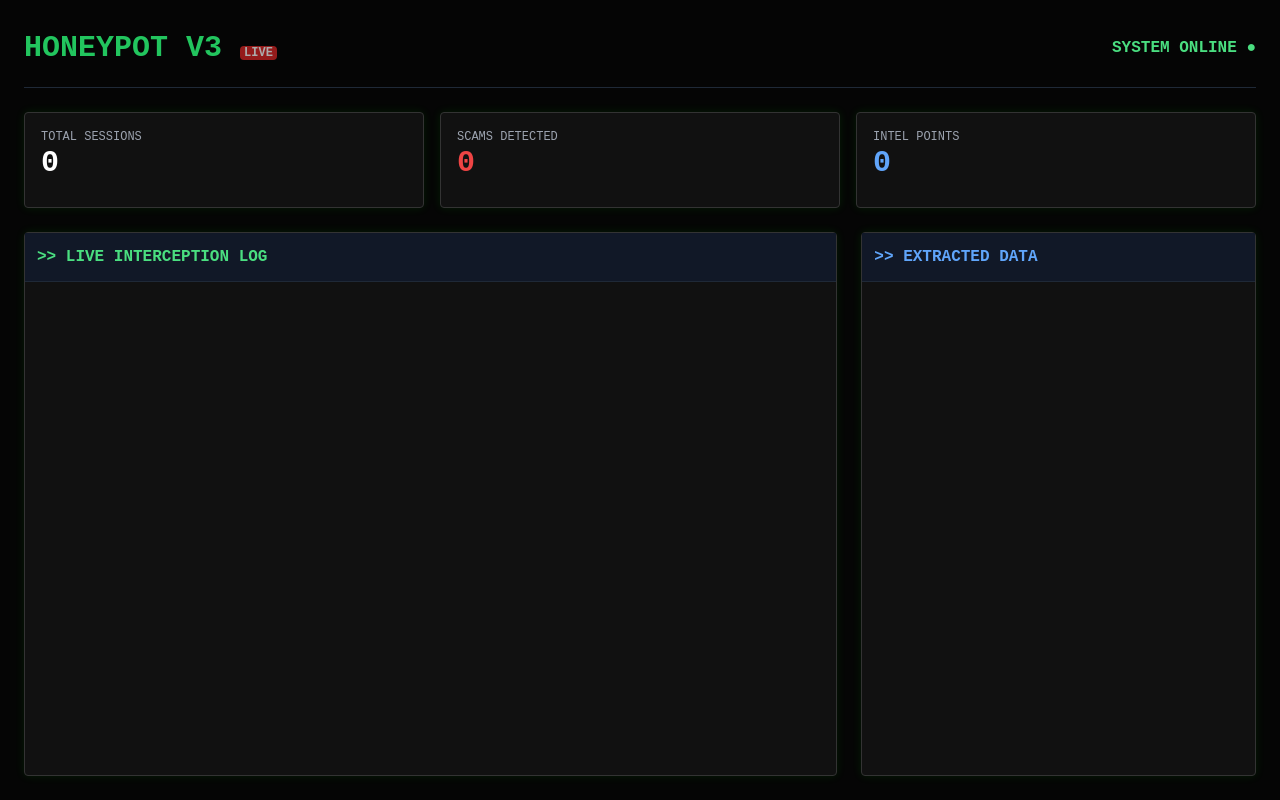
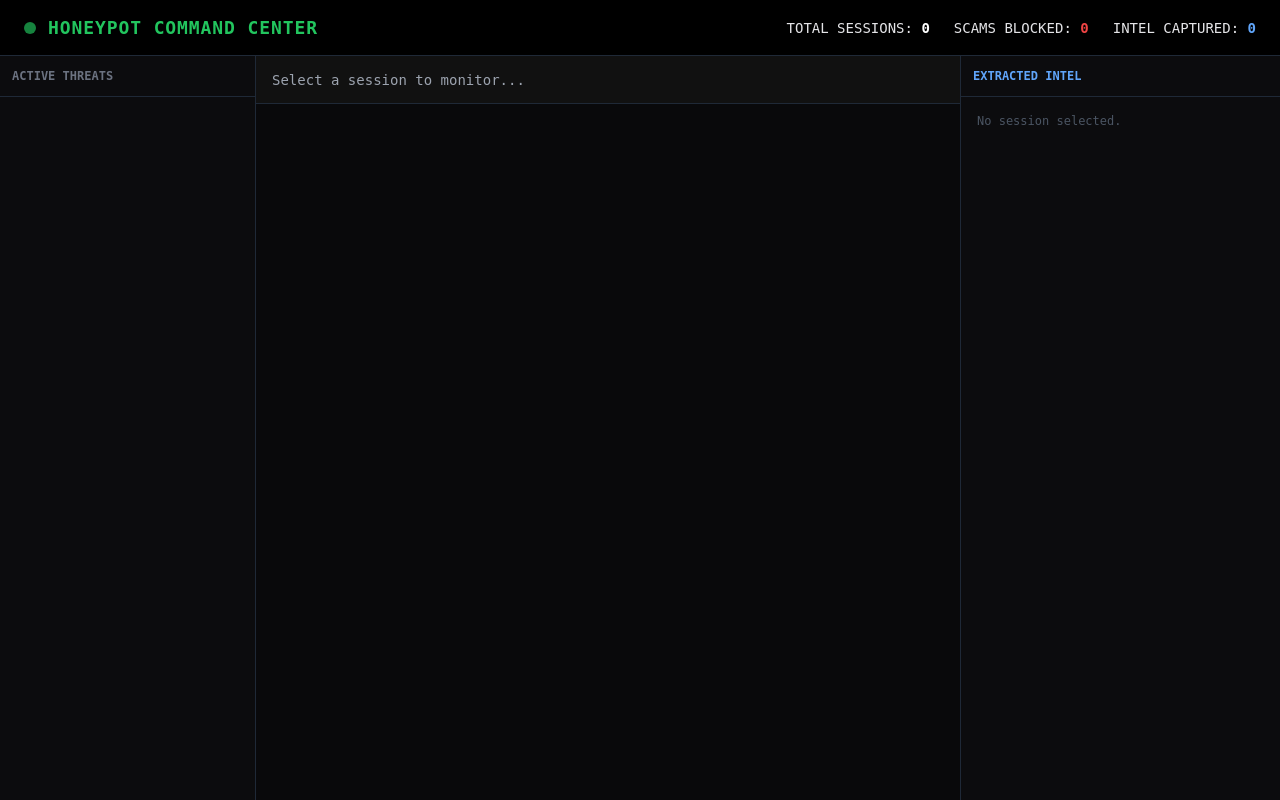
Before and after one commit to shaheenrasheed/agentic-honeypot, a FastAPI app: page / in a window 1280 px wide. Run offline with FastAPI, Linux system fonts and the light colour scheme; data that the repository does not hold is empty; some libraries are stand-ins or nearby versions.

Commit message:
Final UI fixes and Advanced Dashboard

```diff
--- a/templates/dashboard.html
+++ b/templates/dashboard.html
@@ -3,85 +3,159 @@
 <head>
     <meta charset="UTF-8">
     <meta name="viewport" content="width=device-width, initial-scale=1.0">
-    <title>Mission Control</title>
+    <title>Agentic Command Center</title>
     <script src="https://cdn.tailwindcss.com"></script>
+    <script src="https://unpkg.com/lucide@latest"></script>
     <style>
-        body { background-color: #050505; color: #e0e0e0; font-family: 'Courier New', monospace; height: 100vh; width: 100vw; overflow: hidden; display: flex; flex-direction: column; }
-        .cyber-border { border: 1px solid #333; box-shadow: 0 0 10px rgba(0, 255, 0, 0.1); }
+        body { background-color: #09090b; color: #e4e4e7; font-family: monospace; height: 100vh; overflow: hidden; }
+        .cyber-border { border: 1px solid #27272a; }
+        .selected-row { background-color: #27272a; border-left: 4px solid #10b981; }
         ::-webkit-scrollbar { width: 6px; }
-        ::-webkit-scrollbar-track { background: #000; }
-        ::-webkit-scrollbar-thumb { background: #333; }
+        ::-webkit-scrollbar-thumb { background: #3f3f46; border-radius: 3px; }
     </style>
 </head>
-<body class="p-6">
-    <header class="flex-none flex justify-between items-center mb-6 border-b border-gray-800 pb-4 h-16">
-        <h1 class="text-3xl font-bold text-green-500">HONEYPOT V3 <span class="text-xs text-white bg-red-600 px-1 rounded animate-pulse">LIVE</span></h1>
-        <div class="text-right"><p class="text-green-400 font-bold">SYSTEM ONLINE ●</p></div>
+<body class="flex flex-col">
+
+    <header class="h-14 border-b border-gray-800 bg-black flex items-center justify-between px-6">
+        <div class="flex items-center gap-3">
+            <div class="w-3 h-3 rounded-full bg-green-500 animate-pulse"></div>
+            <h1 class="font-bold text-lg tracking-wider text-green-500">HONEYPOT COMMAND CENTER</h1>
+        </div>
+        <div class="flex gap-6 text-sm">
+            <div>TOTAL SESSIONS: <span id="stat-total" class="font-bold text-white">0</span></div>
+            <div>SCAMS BLOCKED: <span id="stat-scams" class="font-bold text-red-500">0</span></div>
+            <div>INTEL CAPTURED: <span id="stat-intel" class="font-bold text-blue-400">0</span></div>
+        </div>
     </header>
 
-    <div class="flex-none grid grid-cols-3 gap-4 mb-6 h-24">
-        <div class="bg-[#111] p-4 rounded cyber-border">
-            <p class="text-gray-400 text-xs">TOTAL SESSIONS</p>
-            <p class="text-3xl font-bold text-white" id="total-sessions">0</p>
+    <div class="flex-1 flex min-h-0">
+
+        <div class="w-64 border-r border-gray-800 bg-[#0c0c0e] flex flex-col">
+            <div class="p-3 text-xs font-bold text-gray-500 border-b border-gray-800">ACTIVE THREATS</div>
+            <div id="session-list" class="flex-1 overflow-y-auto">
+                </div>
         </div>
-        <div class="bg-[#111] p-4 rounded cyber-border">
-            <p class="text-gray-400 text-xs">SCAMS DETECTED</p>
-            <p class="text-3xl font-bold text-red-500" id="scams-detected">0</p>
+
+        <div class="flex-1 flex flex-col bg-[#09090b] relative">
+            <div id="chat-header" class="h-12 border-b border-gray-800 flex items-center px-4 bg-[#111] justify-between">
+                <span class="text-gray-400 text-sm">Select a session to monitor...</span>
+            </div>
+
+            <div id="chat-feed" class="flex-1 overflow-y-auto p-4 space-y-3">
+                </div>
         </div>
-        <div class="bg-[#111] p-4 rounded cyber-border">
-            <p class="text-gray-400 text-xs">INTEL POINTS</p>
-            <p class="text-3xl font-bold text-blue-400" id="intel-count">0</p>
-        </div>
-    </div>
 
-    <div class="flex-1 grid grid-cols-3 gap-6 min-h-0">
-        <div class="col-span-2 flex flex-col bg-[#111] rounded cyber-border h-full">
-            <div class="flex-none p-3 border-b border-gray-800 bg-gray-900">
-                <h3 class="font-bold text-green-400">>> LIVE INTERCEPTION LOG</h3>
-            </div>
-            <div class="flex-1 overflow-y-auto p-4 space-y-3" id="live-feed">
-                <p class="text-gray-600 italic">Waiting for incoming signals...</p>
+        <div class="w-80 border-l border-gray-800 bg-[#0c0c0e] flex flex-col">
+            <div class="p-3 text-xs font-bold text-blue-400 border-b border-gray-800">EXTRACTED INTEL</div>
+            <div id="intel-feed" class="flex-1 overflow-y-auto p-4 space-y-3">
+                <p class="text-xs text-gray-600">No session selected.</p>
             </div>
         </div>
 
-        <div class="col-span-1 flex flex-col bg-[#111] rounded cyber-border h-full">
-            <div class="flex-none p-3 border-b border-gray-800 bg-gray-900">
-                <h3 class="font-bold text-blue-400">>> EXTRACTED DATA</h3>
-            </div>
-            <div class="flex-1 overflow-y-auto p-4 space-y-2" id="intel-feed"></div>
-        </div>
     </div>
 
     <script>
-        async function fetchStats() {
+        let currentSessionId = null;
+
+        // Poll for updates every 2 seconds
+        setInterval(refreshDashboard, 2000);
+
+        async function refreshDashboard() {
             try {
-                const response = await fetch('/dashboard/stats');
-                const data = await response.json();
-                document.getElementById('total-sessions').innerText = data.total_sessions;
-                document.getElementById('scams-detected').innerText = data.scams_detected;
-                document.getElementById('intel-count').innerText = data.total_intel;
+                // 1. Get Global Stats & Session List
+                const res = await fetch('/dashboard/stats');
+                const data = await res.json();
 
-                const feed = document.getElementById('live-feed');
-                feed.innerHTML = '';
-                data.recent_logs.slice().reverse().forEach(log => {
-                    let color = 'text-gray-400';
-                    if (log.role === 'scammer') color = 'text-red-400';
-                    if (log.role === 'agent') color = 'text-green-400';
-                    const html = `<div class="border-b border-gray-800 pb-1"><span class="text-xs text-gray-600">[${log.timestamp}]</span> <span class="${color} text-sm font-mono">${log.role.toUpperCase()}: ${log.message}</span></div>`;
-                    feed.innerHTML += html;
-                });
+                updateStats(data.summary);
+                renderSidebar(data.active_sessions);
 
-                const intelDiv = document.getElementById('intel-feed');
-                let intelHtml = '';
-                data.all_intel.bankAccounts.forEach(i => intelHtml += `<div class="bg-gray-800 p-2 rounded text-xs text-white">🏦 BANK: ${i}</div>`);
-                data.all_intel.upiIds.forEach(i => intelHtml += `<div class="bg-gray-800 p-2 rounded text-xs text-white">💸 UPI: ${i}</div>`);
-                data.all_intel.phishingLinks.forEach(i => intelHtml += `<div class="bg-gray-800 p-2 rounded text-xs text-red-300">🔗 URL: ${i}</div>`);
-                data.all_intel.phoneNumbers.forEach(i => intelHtml += `<div class="bg-gray-800 p-2 rounded text-xs text-yellow-300">📞 TEL: ${i}</div>`);
-                intelDiv.innerHTML = intelHtml;
-            } catch (error) {}
+                // 2. If a session is selected, refresh its specific data
+                if (currentSessionId) {
+                    const sessionRes = await fetch(`/api/session/${currentSessionId}`);
+                    const sessionData = await sessionRes.json();
+                    renderChat(sessionData.chat_log);
+                    renderIntel(sessionData.intelligence);
+                }
+            } catch (e) { console.error(e); }
         }
-        setInterval(fetchStats, 2000);
-        fetchStats();
+
+        function updateStats(summary) {
+            document.getElementById('stat-total').innerText = summary.total_sessions;
+            document.getElementById('stat-scams').innerText = summary.scams_detected;
+            document.getElementById('stat-intel').innerText = summary.total_intel;
+        }
+
+        function renderSidebar(sessions) {
+            const list = document.getElementById('session-list');
+            // Don't redraw entirely if list length hasn't changed to prevent jitter (simple check)
+            // For a hackathon, innerHTML is fine.
+            list.innerHTML = '';
+
+            sessions.slice().reverse().forEach(s => {
+                const isSelected = s.id === currentSessionId;
+                const div = document.createElement('div');
+                div.className = `p-3 border-b border-gray-800 cursor-pointer hover:bg-gray-800 ${isSelected ? 'selected-row' : ''}`;
+                div.onclick = () => selectSession(s.id);
+
+                const statusColor = s.is_scam ? 'text-red-500' : 'text-gray-500';
+                const statusText = s.is_scam ? '⚠️ SCAM' : '● ACTIVE';
+
+                div.innerHTML = `
+                    <div class="flex justify-between items-center mb-1">
+                        <span class="font-bold text-xs text-gray-300 truncate w-24">${s.id}</span>
+                        <span class="text-[10px] text-gray-500">${s.last_active}</span>
+                    </div>
+                    <div class="text-[10px] ${statusColor} font-bold">${statusText} | Msgs: ${s.msg_count}</div>
+                `;
+                list.appendChild(div);
+            });
+        }
+
+        function selectSession(sid) {
+            currentSessionId = sid;
+            document.getElementById('chat-header').innerHTML = `<span class="font-bold text-white">MONITORING: ${sid}</span>`;
+            refreshDashboard(); // Trigger immediate update
+        }
+
+        function renderChat(logs) {
+            const feed = document.getElementById('chat-feed');
+            feed.innerHTML = '';
+            logs.forEach(log => {
+                const align = log.role === 'scammer' ? 'text-right' : 'text-left';
+                const color = log.role === 'scammer' ? 'text-red-300' : (log.role === 'agent' ? 'text-green-300' : 'text-yellow-500');
+
+                feed.innerHTML += `
+                    <div class="${align} mb-2">
+                        <div class="text-[10px] text-gray-600">${log.role.toUpperCase()} • ${log.timestamp}</div>
+                        <div class="inline-block px-3 py-2 rounded bg-[#1f1f22] ${color} text-sm max-w-[80%] text-left">
+                            ${log.message}
+                        </div>
+                    </div>
+                `;
+            });
+        }
+
+        function renderIntel(intel) {
+            const feed = document.getElementById('intel-feed');
+            feed.innerHTML = '';
+
+            const addCard = (title, items, color) => {
+                if (items && items.length > 0) {
+                    feed.innerHTML += `
+                        <div class="bg-[#18181b] p-3 rounded border border-gray-800">
+                            <div class="text-[10px] font-bold text-gray-500 mb-2 uppercase">${title}</div>
+                            ${items.map(i => `<div class="text-xs ${color} mb-1 font-mono break-all">${i}</div>`).join('')}
+                        </div>
+                    `;
+                }
+            };
+
+            addCard('Bank Accounts', intel.bankAccounts, 'text-yellow-400');
+            addCard('UPI IDs', intel.upiIds, 'text-purple-400');
+            addCard('Phishing Links', intel.phishingLinks, 'text-red-400');
+            addCard('Phone Numbers', intel.phoneNumbers, 'text-blue-400');
+            addCard('Keywords', intel.suspiciousKeywords, 'text-gray-400');
+        }
     </script>
 </body>
 </html>
```
Also changed, not shown: memory.py (+41 -25 lines), templates/tester.html (+85 -62 lines).
